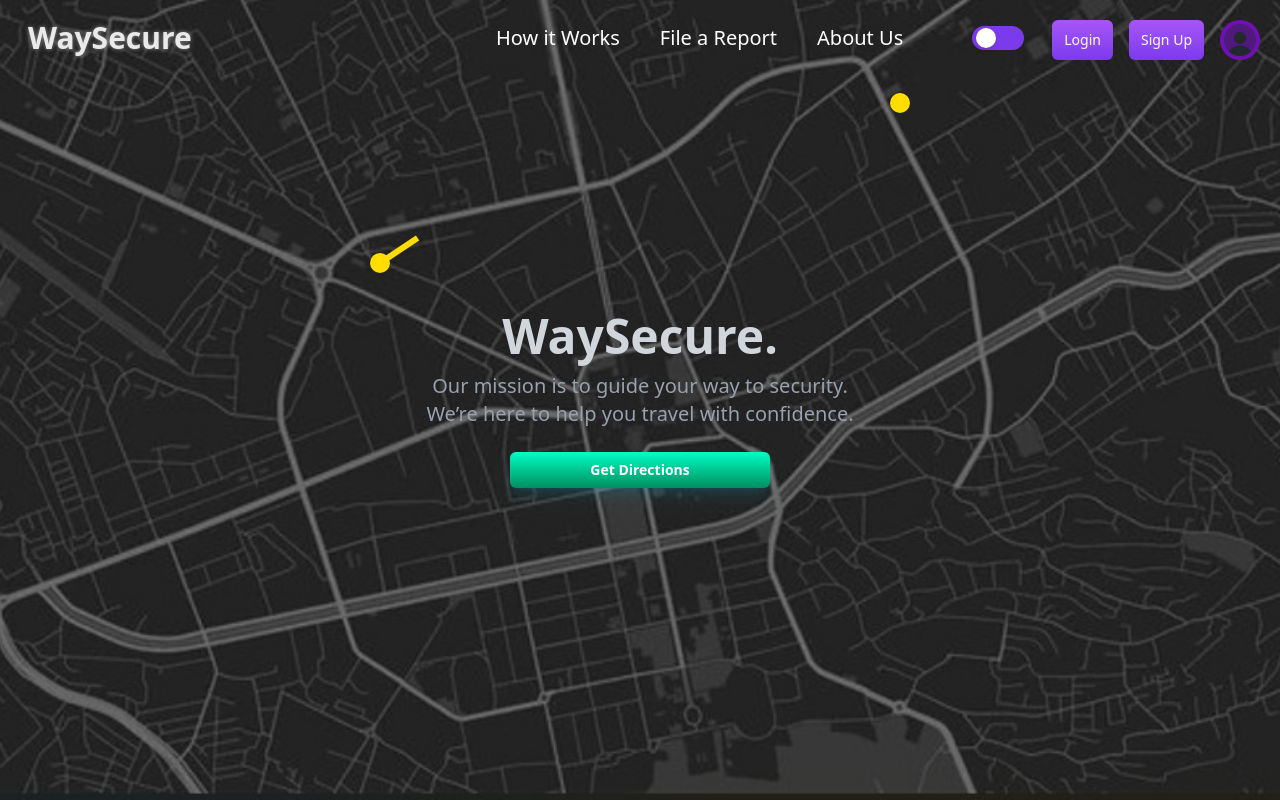
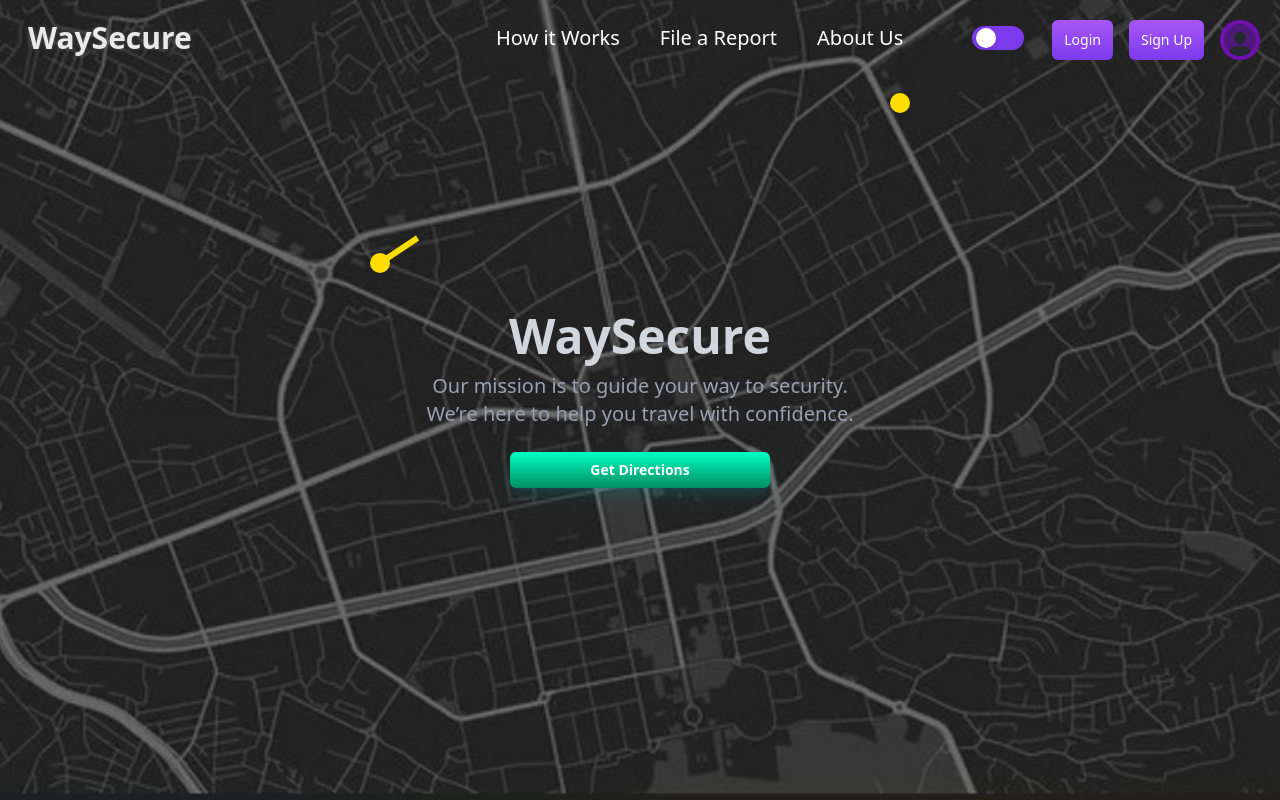
Before and after one commit to RAJWARDHAN-B/waySecure-frontend, a React (Vite) app: page / in a window 1280 px wide. Built offline with nearby package versions, Linux system fonts and the light colour scheme.

Commit message:
glow effect dimmed

```diff
--- a/src/LandingPage.jsx
+++ b/src/LandingPage.jsx
@@ -112,7 +112,7 @@ const LandingPage = () => {
     ${
       isLightMode
         ? "text-black drop-shadow-[0_0_4px_rgba(255,255,255,0.5)]"  // Light Mode: Normal black text
-        : "text-[#EAEAEA] drop-shadow-[0_0_2px_rgba(255,255,255,0.5)]" // Dark Mode: Glow Effect
+        : "text-[#EAEAEA] drop-shadow-[0_0_2px_rgba(255,255,255,0.2)]" // Dark Mode: Glow Effect
     }`}
       >
         WaySecure
@@ -129,7 +129,7 @@ const LandingPage = () => {
           className={`text-5xl font-bold transition-all z-20 text-3xl
   ${isLightMode ? "text-gray-800" : "text-gray-300"}`}
         >
-          WaySecure.
+          WaySecure
         </h1>
 
         <p
--- a/src/Map.jsx
+++ b/src/Map.jsx
@@ -6,7 +6,7 @@ import "leaflet/dist/leaflet.css";
 
 // Dynamically import Leaflet component to avoid SSR issues
 const Map = () => {
- // const navigate = useNavigate();
+  //const navigate = useNavigate();
   const [sidebarOpen, setSidebarOpen] = useState(false);
   const [showRouteDialog, setShowRouteDialog] = useState(false);
   const [startLocation, setStartLocation] = useState('');
@@ -434,7 +434,8 @@ ${darkMode ? "bg-gray-900 text-gray-200" : "bg-white text-gray-900"}`}>
 
 {/* Navigation Menu */}
 <nav className="flex flex-col w-full p-2">
-  <button className={`p-3 flex items-center w-full transition-colors duration-200
+  <button
+   className={`p-3 flex items-center w-full transition-colors duration-200 z-20
     ${darkMode ? "hover:bg-gray-700 text-gray-300" : "hover:bg-gray-200 text-gray-900"}`}
    //</nav> onClick={() => navigate("/")}
     >
```
